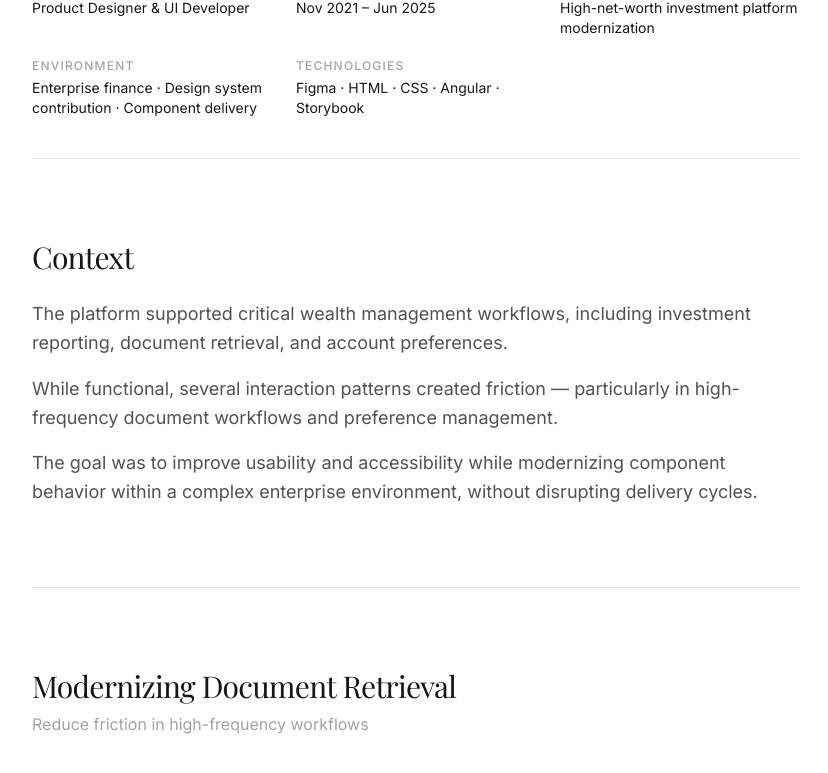
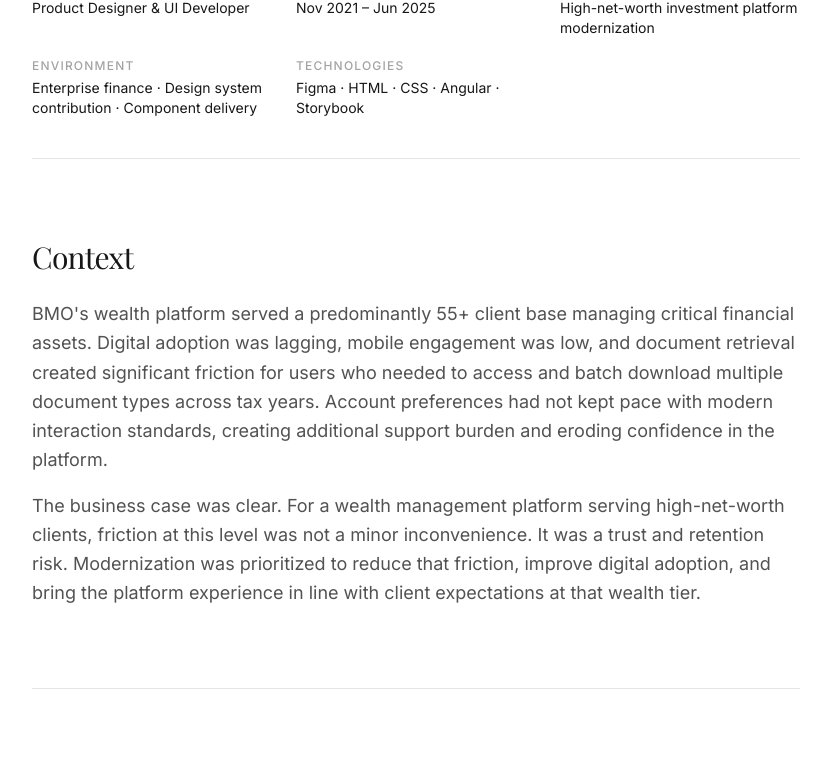
Before and after one commit to iremharnak/portfolio-2026, a Next.js app: page /work/bmo in a window 1280 px wide. Shown: the part 572-1345 px from the top of the page, without its empty margins (224-1052 px from the left). Built offline with nearby package versions, Linux system fonts and the light colour scheme; a web font is replaced by a local one.

Commit message:
copy change

```diff
--- a/src/app/work/bmo/page.tsx
+++ b/src/app/work/bmo/page.tsx
@@ -112,19 +112,22 @@
               Context
             </h2>
             <p className="mt-6 text-base leading-relaxed text-neutral-600 lg:text-lg">
-              The platform supported critical wealth management workflows,
-              including investment reporting, document retrieval, and account
-              preferences.
+              BMO&apos;s wealth platform served a predominantly 55+ client
+              base managing critical financial assets. Digital adoption was
+              lagging, mobile engagement was low, and document retrieval
+              created significant friction for users who needed to access and
+              batch download multiple document types across tax years. Account
+              preferences had not kept pace with modern interaction standards,
+              creating additional support burden and eroding confidence in the
+              platform.
             </p>
             <p className="mt-4 text-base leading-relaxed text-neutral-600 lg:text-lg">
-              While functional, several interaction patterns created friction —
-              particularly in high-frequency document workflows and preference
-              management.
-            </p>
-            <p className="mt-4 text-base leading-relaxed text-neutral-600 lg:text-lg">
-              The goal was to improve usability and accessibility while
-              modernizing component behavior within a complex enterprise
-              environment, without disrupting delivery cycles.
+              The business case was clear. For a wealth management platform
+              serving high-net-worth clients, friction at this level was not a
+              minor inconvenience. It was a trust and retention risk.
+              Modernization was prioritized to reduce that friction, improve
+              digital adoption, and bring the platform experience in line with
+              client expectations at that wealth tier.
             </p>
           </FadeIn>
         </section>
```
